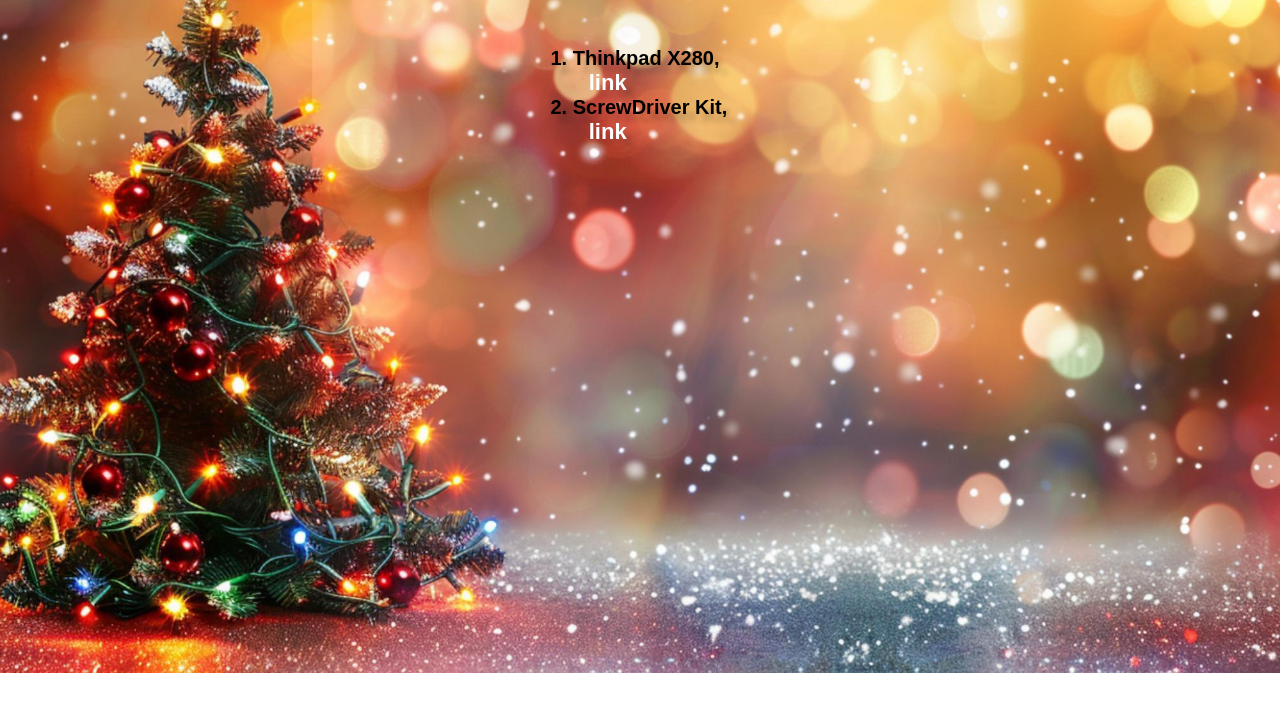
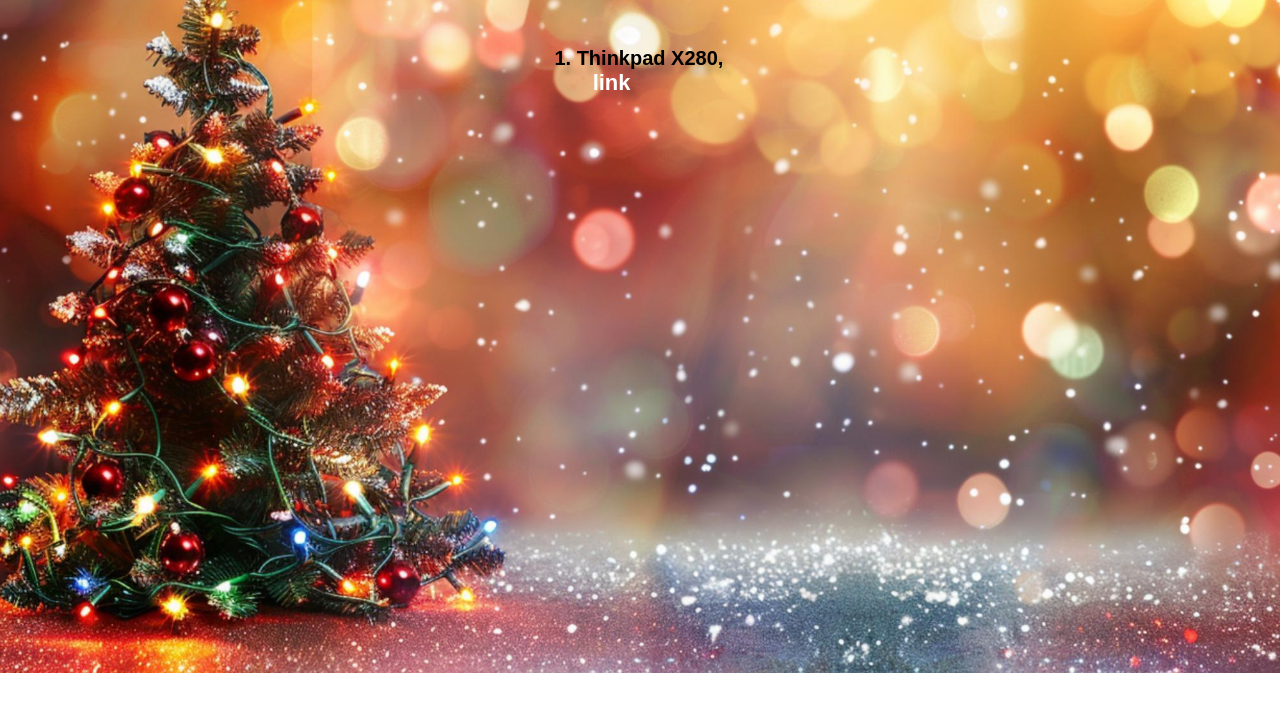
Before and after one commit to Austin-ADev/austins-wish-list-2025, a plain HTML site: page old-list.html in a window 1280 px wide. Shown: the part 127-838 px from the top of the page. Drawn offline with Linux system fonts and the light colour scheme.

Commit message:
Remove ScrewDriver Kit from old-list.html
Removed ScrewDriver Kit from the ranked list.

```diff
--- a/old-list.html
+++ b/old-list.html
@@ -76,8 +76,6 @@
   <ol>
     <li>Thinkpad X280,</li>
     <a href="https://www.amazon.com/Lenovo-ThinkPad-Windows-Display-i5-8350/dp/B0FPM14NMP">link</a>
-    <li>ScrewDriver Kit,</li>
-    <a href="https://www.amazon.com/Precision-Screwdriver-Computer-Doorbell-Electronic/dp/B0D633J3C7">link</a>
   </ol>
 </body>
 </html>
```
